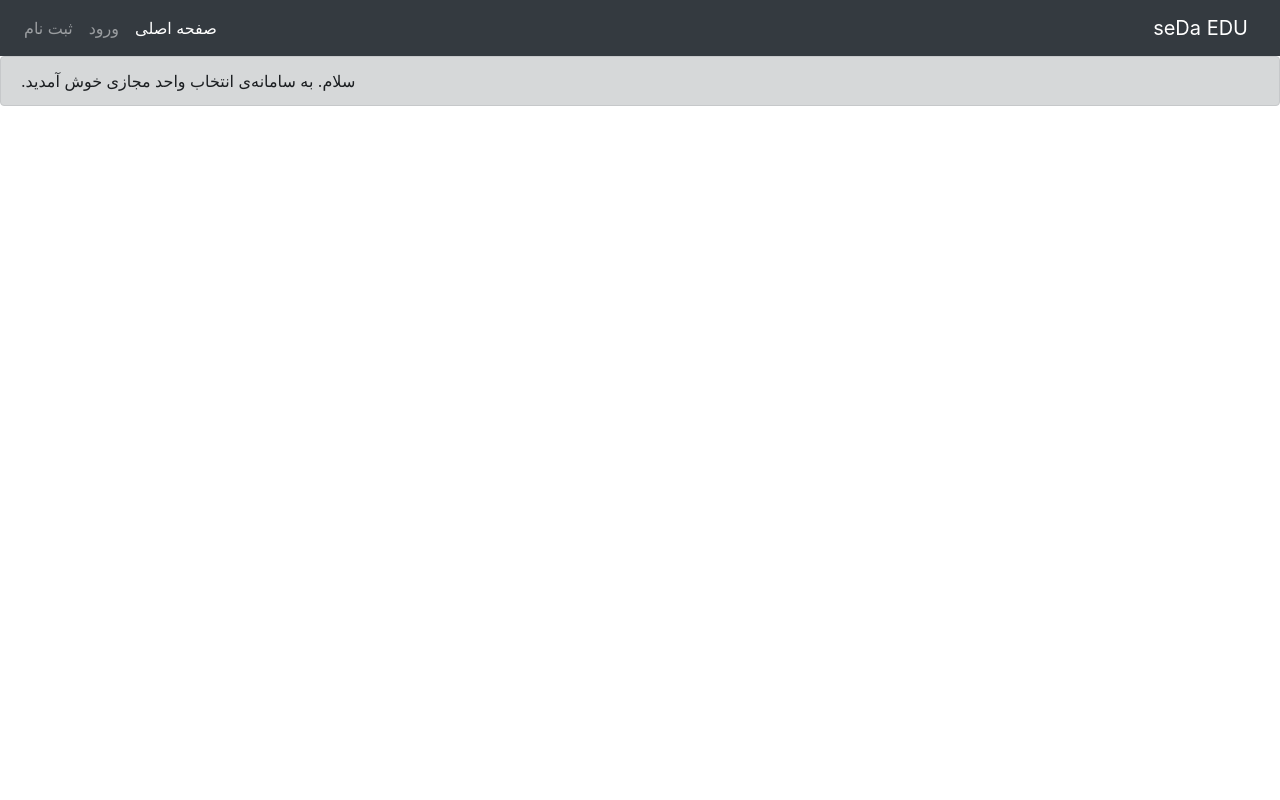
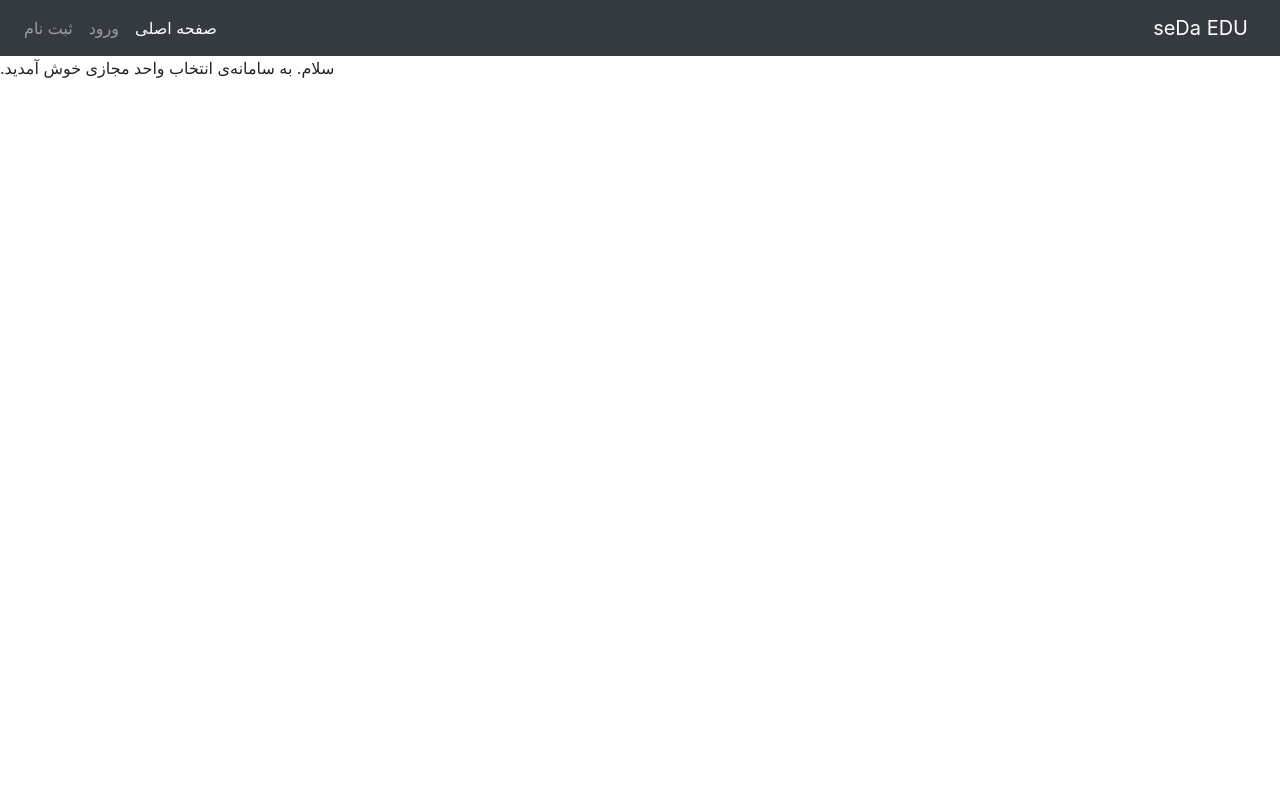
Before and after one commit to daniyalmarofi/webelopers, a Django app: page / in a window 1280 px wide. Run offline with Django 3.2, Linux system fonts and the light colour scheme; some libraries are stand-ins or nearby versions.

Commit message:
alert deleted

```diff
--- a/webel/templates/base.html
+++ b/webel/templates/base.html
@@ -36,10 +36,8 @@
         </ul>
     </div>
 </div>
+    سلام. به سامانه‌ی انتخاب واحد مجازی خوش آمدید.
 
-<div class="alert alert-dark" role="alert">
-    سلام. به سامانه‌ی انتخاب واحد مجازی خوش آمدید.
-</div>
 
 
 
```
